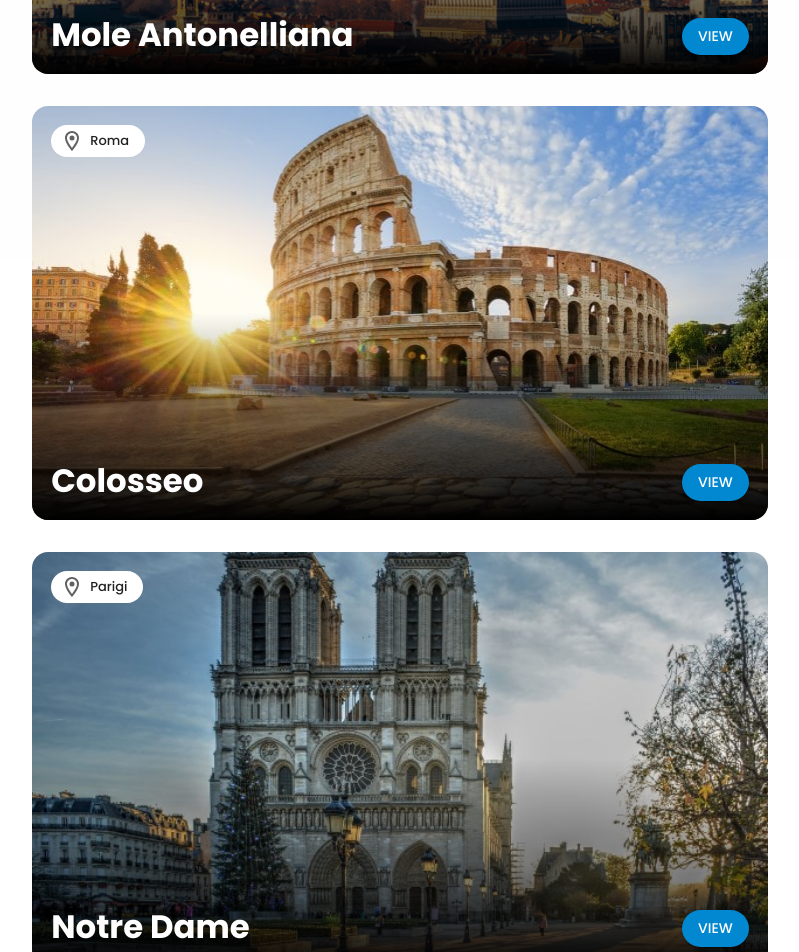
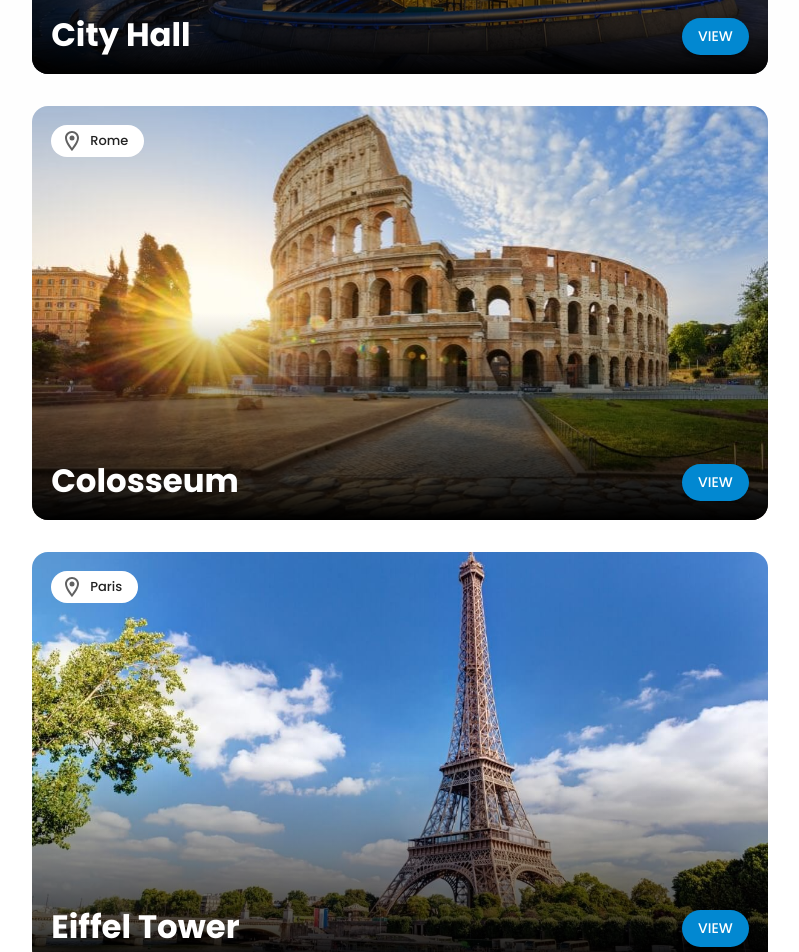
Before and after one commit to ZCreativity/buildspect, a React (Vite) app: page / in a window 1280 px wide. Shown: the part 540-1492 px from the top of the page, without its empty margins (240-1039 px from the left). Built offline with nearby package versions, Linux system fonts and the light colour scheme.

Commit message:
heuristics fixes

```diff
--- a/src/components/BuildingCard.tsx
+++ b/src/components/BuildingCard.tsx
@@ -6,9 +6,10 @@ import { Navigate, useNavigate } from "react-router-dom";
 
 type BuildingCardProps = {
 	building: Building;
+	setSearchText: any;
 };
 
-const BuildingCard = ({ building }: BuildingCardProps) => {
+const BuildingCard = ({ building, setSearchText }: BuildingCardProps) => {
 	const navigate = useNavigate();
 
 	return (
@@ -43,6 +44,7 @@ const BuildingCard = ({ building }: BuildingCardProps) => {
 							label={building.city}
 							icon={<LocationOnOutlined />}
 							variant="filled"
+							onClick={() => setSearchText(building.city)}
 							style={{
 								background: "white",
 								padding: "0.25rem",
--- /dev/null
+++ b/src/components/NoResults.tsx
@@ -0,0 +1,10 @@
+import { Container } from '@mui/material';
+import React from 'react';
+
+const NoResults = () => {
+    return <Container sx={{ height:"100%", textAlign:"center", paddingTop: "2rem"}}>
+        No Results
+    </Container>
+}
+
+export default NoResults;
--- a/src/data/buildings.ts
+++ b/src/data/buildings.ts
@@ -5,7 +5,7 @@ const THUMBNAIL_IMAGE_PATH = "../assets/thumbnails/";
 const buildings: Building[] = [
 	{
 		name: "Mole Antonelliana",
-		city: "Torino",
+		city: "Turin",
 		thumbnailImage: THUMBNAIL_IMAGE_PATH + "mole.png",
 		externalModel: "../assets/models/mole.glb",
 		description: "",
@@ -13,16 +13,16 @@ const buildings: Building[] = [
 		annotations: [],
 	},
 	{
-		name: "Colosseo",
-		city: "Roma",
+		name: "Colosseum",
+		city: "Rome",
 		thumbnailImage: THUMBNAIL_IMAGE_PATH + "colosseo.jpg",
 		externalModel: "../assets/models/colosseo/colosseum/scene.gltf",
 		description: "",
 		hasInternalModel: true,
 		annotations: [
 			{
-				title: "Anfiteatro",
-				description: "L'anfiteatro è il luogo dove si svolgevano le gare di gladiatori.",
+				title: "Podium",
+				description: "Podium is where gladiators fight.",
 				camPos: {
 					x: 0,
 					y: 0,
@@ -38,7 +38,7 @@ const buildings: Building[] = [
 	},
 	{
 		name: "Notre Dame",
-		city: "Parigi",
+		city: "Paris",
 		thumbnailImage: THUMBNAIL_IMAGE_PATH + "notre_dame.jpg",
 		externalModel: "../assets/models/notre_dame/scene.gltf",
 		description: "",
@@ -46,8 +46,8 @@ const buildings: Building[] = [
 		annotations: [],
 	},
 	{
-		name: "Torre Eiffel",
-		city: "Parigi",
+		name: "Eiffel Tower",
+		city: "Paris",
 		thumbnailImage: THUMBNAIL_IMAGE_PATH + "torre_eiffel.jpg",
 		externalModel: "../assets/models/eiffel_tower/scene.gltf",
 		description: "",
@@ -64,7 +64,7 @@ const buildings: Building[] = [
 		annotations: [],
 	},
 	{
-		name: "Torre di Pisa",
+		name: "Leaning Tower of Pisa",
 		city: "Pisa",
 		thumbnailImage: THUMBNAIL_IMAGE_PATH + "torre_di_pisa.jpg",
 		externalModel: "../assets/models/torre_di_pisa.glb",
@@ -83,7 +83,7 @@ const buildings: Building[] = [
 	},
 	{
 		name: "Pantheon",
-		city: "Roma",
+		city: "Rome",
 		thumbnailImage: THUMBNAIL_IMAGE_PATH + "pantheon.jpg",
 		externalModel: "../assets/models/pantheon.glb",
 		description: "",
--- a/src/pages/Home.tsx
+++ b/src/pages/Home.tsx
@@ -1,20 +1,41 @@
-import React from "react";
+import React, { useEffect } from "react";
 import SearchBar from "../components/SearchBar";
 import { buildings } from "../data/buildings";
 import BuildingCard from "../components/BuildingCard";
+import { Building } from "../data/types";
+import NoResults from "../components/NoResults";
 
 const Home = () => {
 	const [searchText, setSearchText] = React.useState<string>("");
+	const [buildingsList, setBuildingsList] =React.useState<Building[]>(buildings.sort(sortAlphabetically));
+
+	function sortAlphabetically(a: Building, b:Building) {
+		if (a.name < b.name) {
+		  return -1;
+		}
+		if (a.name > b.name) {
+		  return 1;
+		}
+		return 0;
+	}
+
+	useEffect(() => {
+		const filteredBuildings = buildings.filter((building) => building.name.toLowerCase().includes(searchText.toLowerCase()) || building.city.toLowerCase().includes(searchText.toLowerCase()));
+		setBuildingsList(filteredBuildings);
+	}, [searchText]);
 
 	return (
 		<div style={{ padding: "1rem 2rem" }}>
 			<h1>Buildspect</h1>
 			<SearchBar value={searchText} setValue={setSearchText} />
-			{buildings
-				.filter((building) => building.name.toLowerCase().includes(searchText.toLowerCase()) || building.city.toLowerCase().includes(searchText.toLowerCase()))
-				.map((building) => {
-					return <BuildingCard key={building.name} building={building} />;
+			{buildingsList && buildingsList.map((building) => {
+					return <BuildingCard key={building.name} building={building} setSearchText={setSearchText}/>;
 				})}
+				{
+					buildingsList.length === 0 && (
+						<NoResults />
+					)
+				}
 		</div>
 	);
 };
```
Also changed, not shown: 1 other file (tests, documents, lock files or other folders).
